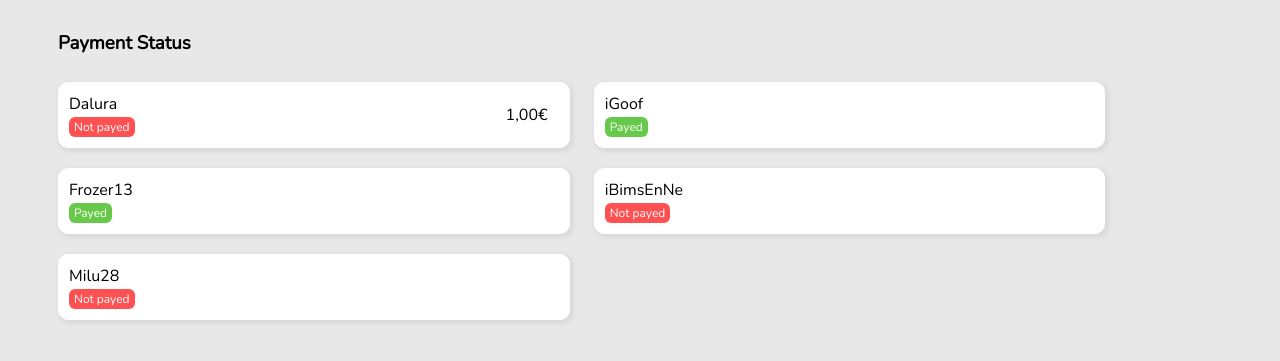
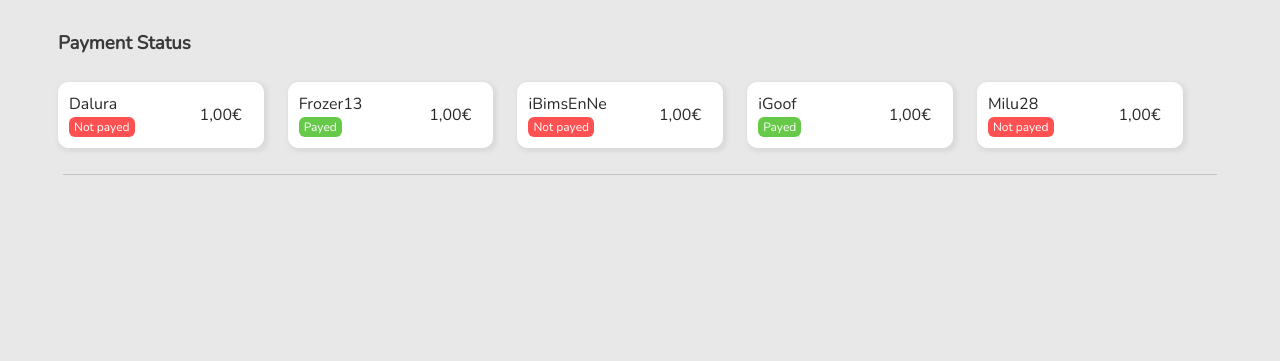
Before and after one commit to DM164/Grandpa-Mining, a PHP site: page / in a window 1280 px wide. Shown: the top 361 px of the page. Run offline with PHP 8.4, Linux system fonts and the light colour scheme.

Commit message:
Fixed CSS and added dark mode
Deleted style.css and copied to light.css
Added dark.css
Dark mode can be used by changing the html file
Finished the "payment" section on top

```diff
--- a/index.html
+++ b/index.html
@@ -6,7 +6,7 @@
     <meta http-equiv="X-UA-Compatible" content="ie=edge">
 
     <link href="https://fonts.googleapis.com/css?family=Nunito" rel="stylesheet">
-    <link rel="stylesheet" href="style.css" type="text/css">
+    <link rel="stylesheet" href="light.css" type="text/css"> <!-- to use dark mode change "light.css" to "dark.css" -->
 
     <title>Granpa Mining</title>
 </head>
@@ -15,12 +15,13 @@
     <div class="payment">
     <h3>Payment Status</h3>
     <ul>
-        <li>Dalura <span class="price">1,00€</span> <br><span class="statusNP">Not payed</span></li>
-        <li>iGoof <br><span class="status">Payed</span></li>
-        <li>Frozer13 <br><span class="status">Payed</span></li>
-        <li>iBimsEnNe <br><span class="statusNP">Not payed</span></li>
-        <li>Milu28 <br><span class="statusNP">Not payed</span></li>
+        <li>Dalura <span class="price">1,00€</span> <br> <span class="statusNP">Not payed</span></li>
+        <li>Frozer13 <span class="price">1,00€</span> <br> <span class="status">Payed</span></li>
+        <li>iBimsEnNe <span class="price">1,00€</span> <br> <span class="statusNP">Not payed</span></li>
+        <li>iGoof <span class="price">1,00€</span> <br> <span class="status">Payed</span></li>
+        <li>Milu28 <span class="price">1,00€</span> <br> <span class="statusNP">Not payed</span></li>
     </ul>
     </div>
+    <div class="line"></div>
 </body>
 </html>
--- a/style.css
+++ b/light.css
@@ -6,6 +6,7 @@ body {
 }
 .payment h3 {
     margin: 30px 0px 0px 50px;
+    color: #3a3a3a;
 }
 .payment li {
     border: solid 1px #ffffff;
@@ -16,8 +17,10 @@ body {
     padding: 10px;
     background: white;
     border-radius: 10px;
-    width: 40%;
+    width: 15%;
+    min-width: 165px;
     box-shadow: 2px 2px 4px 2px #dadada;
+    color: #292929;
 }
 .statusNP {
     font-size: 12px;
@@ -37,3 +40,8 @@ body {
     float: right;
     margin: 11px;
 }
+.line {
+    height: 1px;
+    margin: 0px 55px;
+    background: #c3c3c3;
+}
```
Also changed, not shown: dark.css (added, +47 -0 lines).
